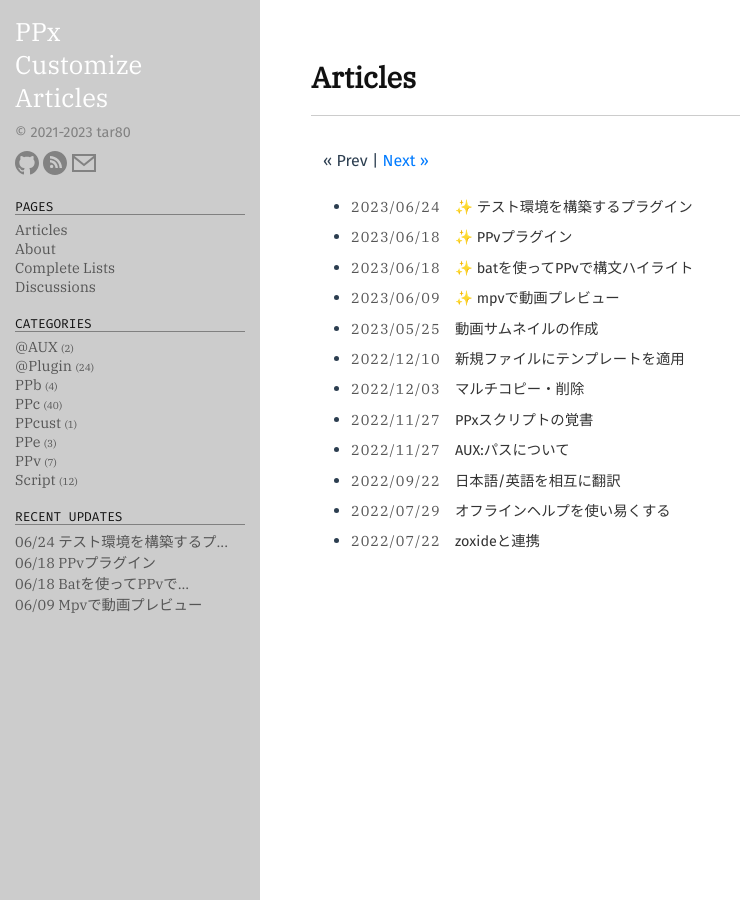
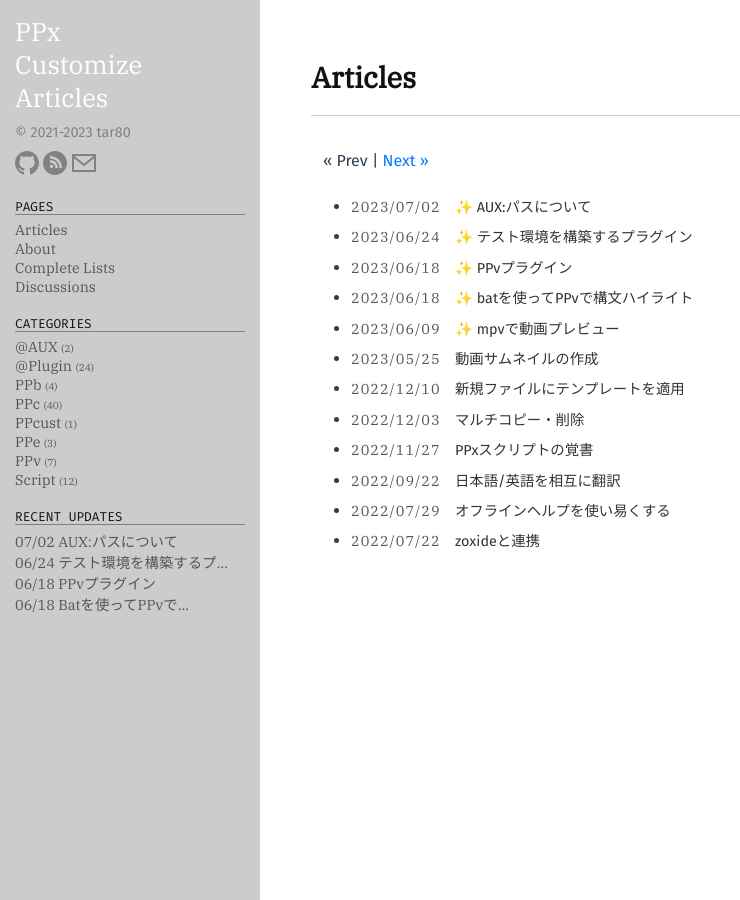
Before and after one commit to tar80/pages-pca, a Jekyll site: the page built from index.html, in a window 1280 px wide. Shown: the whole page, without its empty margins (0-740 px from the left). Built offline with Jekyll 4.4.1, drawn with Linux system fonts in a browser that asks for light colours; emoji names are drawn with the system emoji font; some web fonts are replaced; the list of posts is cut into pages by our own code; some of the changed lines change nothing that is shown.

Commit message:
Update about_auxpathを更新

```diff
--- a/_posts/21-11-27-about_auxpath.md
+++ b/_posts/21-11-27-about_auxpath.md
@@ -1,55 +1,57 @@
 ---
 layout: post
-title: "AUX:パスについて"
+title: 'AUX:パスについて'
 version: PPx150以降
-date: 2022-11-27
-comment: 改稿。
-categories: "@AUX"
+date: 2023-07-02
+comment: 記事の内容を更新。
+categories: '@AUX'
 ---
 
 ### 説明
 
-PPx1.50以降のバージョンにはaux:パスという機能が用意されています。
-これは大仰な言い方をすればPPcを外部コマンドの擬似的なフロントエンドにする機能で、
-FTP、androidデバイス、オンラインストレージ、バージョン管理システムなどで管理中
-のファイルをPPcのエントリとして操作できます。
-以前は最低限の操作のみ可能でしたが、最近の更新で一通りの操作が可能になっています。
+PPx1.50 以降のバージョンには aux:パスという機能が用意されています。
+これは大仰な言い方をすれば PPc を外部コマンドの擬似的なフロントエンドにする機能で、
+FTP、android デバイス、オンラインストレージ、バージョン管理システムなどで管理中
+のファイルを PPc のエントリとして操作できます。
+~~以前は最低限の操作のみ可能でしたが、最近の更新で一通りの操作が可能になっています。~~
+色々と変更されていて普通のディレクトリとほとんど変わらない操作感になっています。
 
 面白い機能ですが難解でもありヘルプの説明だけでは分からない点が多かった為、
-TORO氏にHP掲示板で質問した内容や、自分で確認した範囲で解説をしていきます。
+TORO 氏に HP 掲示板で質問した内容や、自分で確認した範囲で解説をしていきます。
+
 > aux:パスは未だ更新中の機能です。情報が陳腐化していたり、筆者の勘違い、
-間違いがある可能性に留意してください。
+> 間違いがある可能性に留意してください。
 
 #### aux:パス機能の詳細
 
 - aux:パスは仮想パスであり、実体は基本的にリストファイル。
-- aux:パスの本体はPPx内部のS\_aux○○○に保存されている。
-- S\_aux○○○とS\_○○○では扱いが異なり、S\_aux○○○はaux:ドライブとして認識される。
-- S\_○○○はM\_○○○(メニュー設定)と似たようなものだがメニューとしては利用できない。
+- aux:パスの本体は PPx 内部の S_aux○○○ に保存されている。
+- S*aux○○○ と S*○○○ では扱いが異なり、S_aux○○○ は aux:ドライブとして認識される。
+- S*○○○ は M*○○○(メニュー設定)と似たようなものだがメニューとしては利用できない。
 - aux:パスには二通りの表記方法がある。
 
-| PPc上のパス | パス区切り | 説明 |
-|:-|:-:|:-|
-| aux:S\_aux○○○\\ | \\ | ローカル(自分のPC内)を示す。 |
-| aux://S\_aux○○○/ | / | リモート(ネットワーク上)を示す。 |
+| PPc 上のパス    | パス区切り | 説明                             |
+| :-------------- | :--------: | :------------------------------- |
+| aux:S_aux○○○\\  |     \\     | ローカル(自分の PC 内)を示す。   |
+| aux://S_aux○○○/ |     /      | リモート(ネットワーク上)を示す。 |
 
-- S\_aux○○○は設定できる項目と内容が決まっている。
+- S_aux○○○ は設定できる項目と内容が決まっている。
 
-| 規定項目 | 補足 ※詳細はヘルプを参照 |
-|:-:|:-|
-| base | 一行編集の補完候補として表示されるが、aux:パス名を決定するのはメニュー登録名S\_aux○○○であり、ここで記されるパスがaux:パスになるわけではない。 |
-| list | ここで指定したlistfileがaux:パスとして開かれる。ローカルパスも指定可能。<BR>パスはコマンドの最後に必ず書く必要があり、パスがない場合エラーエントリが表示される。また、リストの変更時に自動で実行される場合がある。<BR>※%Onとしても呼び出されるPPbに反映されない。独自に呼び出しが行われている模様。 |
-| leave | aux:パスを抜けた後に実行。<BR>※%Fの参照などは通常のパスになる。 |
-| overup | 特殊環境変数RootPathより上位に移動したときに実行、その後listが実行される。<BR>※leaveと同じく、aux:パスを抜けた後実行される。 |
-| get<BR>get-d | aux:から別のドライブにエントリをコピーしたときに実行。<BR>`%K"@C"`の実行内容と置き換えられる。 |
-| get-m<BR>get-md | aux:から別のドライブにエントリを移動したときに実行。<BR>`%K@M"`の実行内容と置き換えられ、終了後`list`が実行される。 |
-| store<BR>store-d | 別のドライブからaux:にエントリをコピーしたときに実行。<BR>`%K"@C"`の実行内容と置き換えられ、終了後`list`が実行される。 |
-| store-m<BR>store-dm | 別のドライブからaux:にエントリを移動したときに実行。<BR>`%K"@M"`の実行内容と置き換えられ、終了後`list`が実行される。 |
-| makedir | 新規ディレクトリ作成時。<BR>`%K"@L"`の実行内容と置き換えられ、終了後`list`が実行される。 |
-| rename | リネーム実行時。<BR>`%K"@R"`の実行内容と置き換えられ、終了後`list`が実行される。<BR>※シェルコマンド側でリネームに対応している必要あり。 |
-| copy<BR>copy-d | aux:内の別の場所にエントリをコピーしたときに実行。<BR>`%K"@C"`の実行内容と置き換えられ、終了後`list`が実行される。 |
-| move<BR>move-d | aux:内の別の場所にエントリを移動したときに実行。<BR>`%K"@M"`の実行内容と置き換えられ、終了後`list`が実行される。 |
-| del<BR>deldir | 削除実行時。<BR>`%K"@\D`の実行内容と置き換えられ、終了後`list`が実行される。 |
+| 規定項目            | 補足 ※詳細はヘルプを参照                                                                                                                                                                                                                                                                                  |
+| :------------------ | :-------------------------------------------------------------------------------------------------------------------------------------------------------------------------------------------------------------------------------------------------------------------------------------------------------- |
+| base                | 一行編集の補完候補として表示されるが、aux:パス名を決定するのはメニュー登録名<BR>S_aux○○○ であり、ここで記されるパスが aux:パスになるわけではない。                                                                                                                                                           |
+| list                | ここで指定した listfile が aux:パスとして開かれる。ローカルパスも指定可能。<BR>パスはコマンドの最後に必ず書く必要があり、パスがない場合エラーエントリが表示される。<BR>また、リストの変更時に自動で実行される場合がある。<BR>※%On としても呼び出される PPb に反映されない。独自に呼び出しが行われている模様。 |
+| leave               | aux:パスを抜けた後に実行。<BR>※%F の参照などは通常のパスになる。                                                                                                                                                                                                                                          |
+| overup              | 特殊環境変数 RootPath より上位に移動したときに実行、その後 list が実行される。<BR>※leave と同じく、aux:パスを抜けた後実行される。                                                                                                                                                                         |
+| get<BR>get-d        | aux:から別のドライブにエントリをコピーしたときに実行。<BR>`%K"@C"`の実行内容と置き換えられる。                                                                                                                                                                                                            |
+| get-m<BR>get-md     | aux:から別のドライブにエントリを移動したときに実行。<BR>`%K@M"`の実行内容と置き換えられ、終了後`list`が実行される。                                                                                                                                                                                       |
+| store<BR>store-d    | 別のドライブから aux:にエントリをコピーしたときに実行。<BR>`%K"@C"`の実行内容と置き換えられ、終了後`list`が実行される。                                                                                                                                                                                   |
+| store-m<BR>store-dm | 別のドライブから aux:にエントリを移動したときに実行。<BR>`%K"@M"`の実行内容と置き換えられ、終了後`list`が実行される。                                                                                                                                                                                     |
+| makedir             | 新規ディレクトリ作成時。<BR>`%K"@L"`の実行内容と置き換えられ、終了後`list`が実行される。                                                                                                                                                                                                                  |
+| rename              | リネーム実行時。<BR>`%K"@R"`の実行内容と置き換えられる。<BR>※シェルコマンド側でリネームに対応している必要あり。                                                                                                                                                                                           |
+| copy<BR>copy-d      | aux:内の別の場所にエントリをコピーしたときに実行。<BR>`%K"@C"`の実行内容と置き換えられ、終了後`list`が実行される。                                                                                                                                                                                        |
+| move<BR>move-d      | aux:内の別の場所にエントリを移動したときに実行。<BR>`%K"@M"`の実行内容と置き換えられ、終了後`list`が実行される。                                                                                                                                                                                          |
+| del<BR>deldir       | 削除実行時。<BR>`%K"@\D`の実行内容と置き換えられ、終了後`list`が実行される。                                                                                                                                                                                                                              |
 
 <BR>
 - S\_aux○○○で規定項目以外を設定すると、S\_aux○○○内でのみ使える"%\*関数"になる。
@@ -57,33 +59,39 @@
   また、規定項目以外で`*コマンド`を使用する場合は行末に`%:`を付ける必要がある。
   > `%*～ は、aux: 内に限られず一番最後の文を呼び出し元に受け渡す処理をしているので、`
     `最後に実行関係の文を記載すると実行されないケースがあります。`とのこと。
-- S\_aux○○○内で\*stringコマンドを使う時は注意が必要。\*string i,aux=1と\*execute %n,\*string i,aux=1は別の変数であり参照元が異なる。前者はS\_aux○○○内部でのみ参照可能。
+- S\_aux○○○内で\*stringコマンドを使う時は注意が必要。
+  \*string i,aux=1と\*execute %n,\*string i,aux=1は別の変数であり参照元が異なる。
+  前者はS\_aux○○○内部では`%si'aux'`、外部では`%sp'aux'`として登録される。
 
 #### aux:パス専用特殊環境変数
-- NewPathは次の移動先パスを保持している。
+
+- NewPath は次の移動先パスを保持している。
   - `*string i,NewPath=【移動したいパス】`として移動先を変更できる。
-- RootPathはaux:パスのルートを設定できる。
+- RootPath は aux:パスのルートを設定できる。
   - `*execute %n,*string i,RootPath=【Rootに指定するパス】`とする。
-  - %si"RootPath"はaux:パスが表示されている限り、PPcを終了しても維持される。
-  - S\_aux○○○に記号(#など)を含めるとRootPathが正しく判別されない場合がある。
+  - %si"RootPath"は aux:パスが表示されている限り、PPc を終了しても維持される。
+  - S_aux○○○ に記号(#など)を含めると RootPath が正しく判別されない場合がある。
 
 #### aux:パス専用内蔵関数
-- パスワードセット時の%\*user、%\*passは`list`コマンド内で使用すること。
+
+- パスワードセット時の%\*user、%\*pass は`list`コマンド内で使用すること。
   別の%\*関数経由でのセットではキャンセルしたときに正常終了しない場合あり。
 
 #### aux:パス専用メニュー
-- 例えば、aux:S\_auxTest\\ 内を対象とするメニューを出したいならば、
-  M\_auxTest.○○○(以降S\_auxTest.abcとする)という項目を作り、
+
+- 例えば、aux:S_auxTest\\ 内を対象とするメニューを出したいならば、
+  M_auxTest.○○○(以降 S_auxTest.abc とする)という項目を作り、
   `?auxabc`を実行すれば表示される。
-- M\_auxTest1.abc、M\_auxTest2.abc、いずれも`?auxabc`で表示されるので
+- M_auxTest1.abc、M_auxTest2.abc、いずれも`?auxabc`で表示されるので
   aux:パスごとの個別メニューに対応できる。
 
 #### aux:パス上の文字マクロ
+
 - 状況によって戻り値が異なるので注意が必要。
-- 例として、PPcでaux:S\_auxTest\\c:\\bin\\ppx\\を開き、ppcw.exeにカーソルを合わせたとする。
-  - aux:パスがlistfileだった場合
+- 例として、PPc で aux:S_auxTest\\c:\\bin\\ppx\\を開き、ppcw.exe にカーソルを合わせたとする。
+  - aux:パスが listfile だった場合
     `%FDC`は`c:\bin\ppx\ppcw.exe`を返す。
-    これはlistfileを直接開いた二行目に書いてある`base=○○○`を基準としたパス。
-  - aux:パスがlistfileではない(普通のパス)場合
+    これは listfile を直接開いた二行目に書いてある`base=○○○`を基準としたパス。
+  - aux:パスが listfile ではない(普通のパス)場合
     `%FDC`は`aux:S_auxTest\c:\bin\ppx\ppcw.exe`を返す。
-    リストファイルではなくbaseパスが存在しないため表示上のパスになる。
+    リストファイルではなく base パスが存在しないため表示上のパスになる。
```
